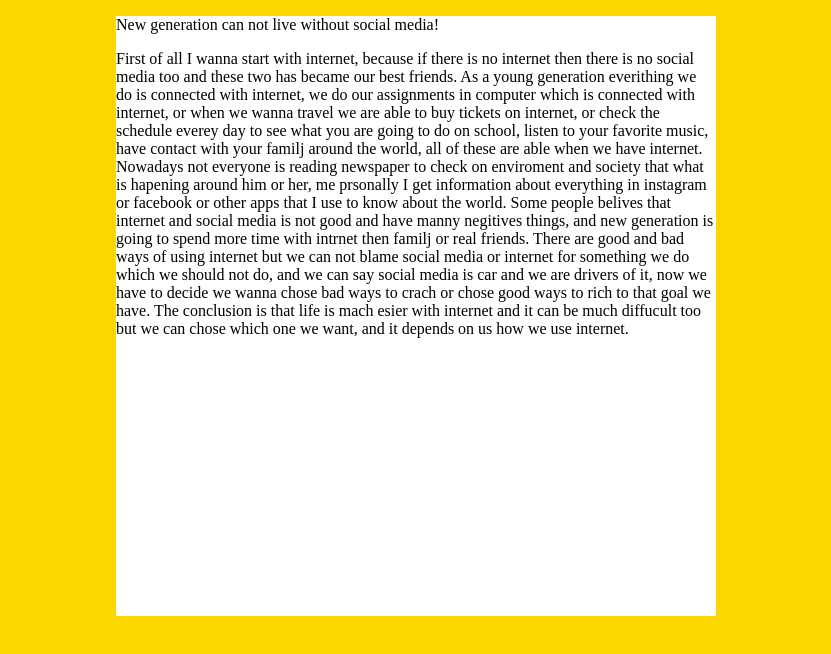
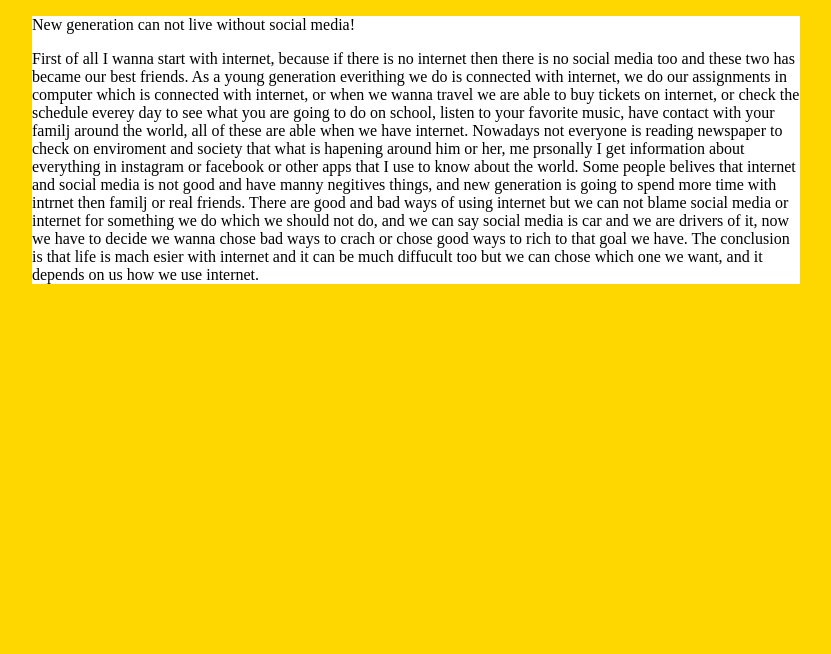
Before and after one commit to shukrallah098/squad, a plain HTML site: page index.html in a window 1280 px wide. Shown: the whole page, without its empty margins (224-1055 px from the left). Drawn offline with Linux system fonts and the light colour scheme.

Commit message:
Update style.css

```diff
--- a/styles/style.css
+++ b/styles/style.css
@@ -5,6 +5,6 @@ html {
 body {
 	background-color: white;
 	margin: auto;
-	max-width: 600px;
-	height: 600px;
+	max-width: 60%;
+	height: 60%;
 }
```
